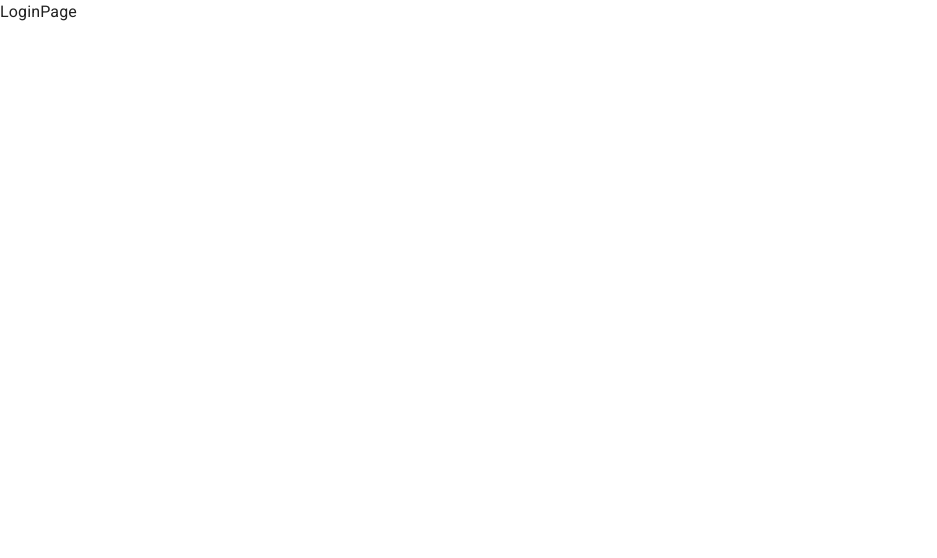
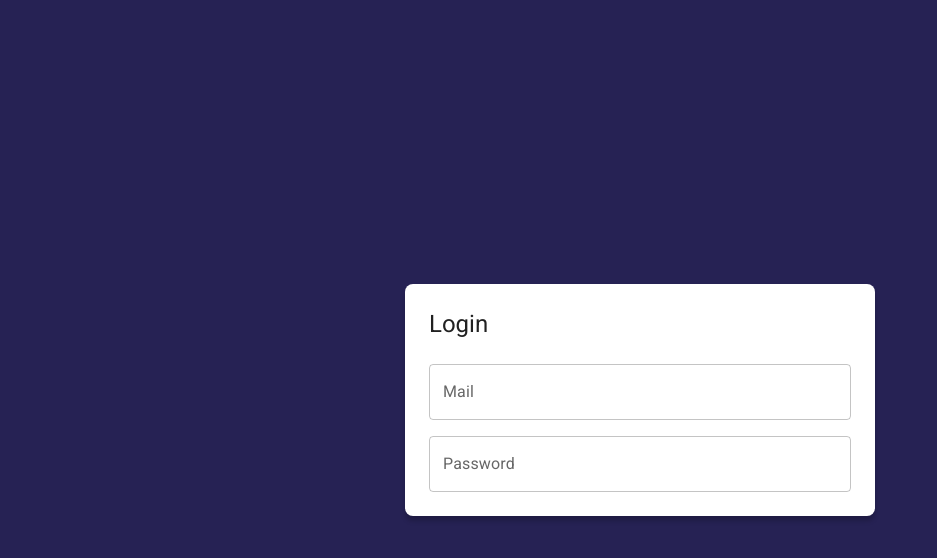
Before and after one commit to marcenico/journal-app, a React (Vite) app: page /auth/login in a window 1280 px wide. Shown: the top 558 px of the page, without its empty margins (0-937 px from the left). Built offline with nearby package versions, Linux system fonts and the light colour scheme.

Commit message:
style(classes): added box shadow css class

```diff
--- a/src/auth/pages/LoginPage.jsx
+++ b/src/auth/pages/LoginPage.jsx
@@ -1,5 +1,32 @@
+import { Grid, TextField, Typography } from '@mui/material';
 import React from 'react';
 
 export const LoginPage = () => {
-  return <div>LoginPage</div>;
+  return (
+    <Grid
+      container
+      spacing={0}
+      direction="column"
+      justifyContent="center"
+      alignItems="center"
+      sx={{ minHeight: '100vh', backgroundColor: 'primary.main', padding: 4 }}>
+      <Grid item className="box-shadow" xs={3} sx={{ backgroundColor: 'white', padding: 3, borderRadius: 2 }}>
+        <Typography variant="h5" sx={{ mb: 1 }}>
+          Login
+        </Typography>
+
+        <form>
+          <Grid container>
+            <Grid item xs={12} sx={{ mt: 2 }}>
+              <TextField label="Mail" type="email" placeholder="mail@example.com" fullWidth></TextField>
+            </Grid>
+
+            <Grid item xs={12} sx={{ mt: 2 }}>
+              <TextField label="Password" type="password" placeholder="*******" fullWidth></TextField>
+            </Grid>
+          </Grid>
+        </form>
+      </Grid>
+    </Grid>
+  );
 };
--- a/src/styles.css
+++ b/src/styles.css
@@ -0,0 +1,3 @@
+.box-shadow {
+  box-shadow: 0px 5px 5px rgba(0, 0, 0, 0.2);
+}
```
